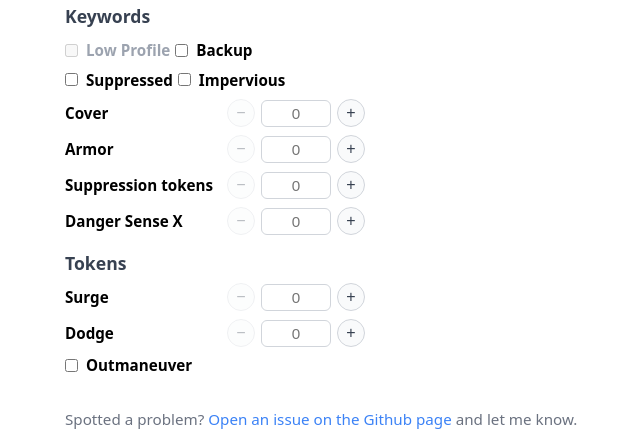
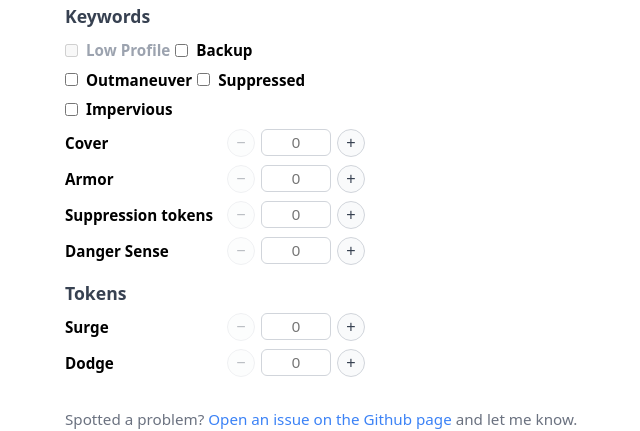
Before and after one commit to dankraus/sw-legion-dice, a React (Vite) app: page / in a window 1280 px wide. Shown: the part 1275-1706 px from the top of the page, without its empty margins (95-735 px from the left). Built offline with nearby package versions, Linux system fonts and the light colour scheme.

Commit message:
feat(ui): Rearrange Outmaneuver checkbox and rename Danger Sense X input

```diff
--- a/src/App.tsx
+++ b/src/App.tsx
@@ -281,6 +281,15 @@ function App() {
             onChange={setBackup}
             guideAnchor="backup"
           />
+
+          <CheckboxToggle
+            id="outmaneuver"
+            label="Outmaneuver"
+            title="Dodge tokens can cancel crits as well as hits."
+            checked={outmaneuver}
+            onChange={setOutmaneuver}
+            guideAnchor="outmaneuver"
+          />
           <CheckboxToggle
             id="suppressed"
             label="Suppressed"
@@ -326,7 +335,7 @@ function App() {
           />
           <NumberInputWithControls
             id="danger-sense-x"
-            label="Danger Sense X"
+            label="Danger Sense"
             value={dangerSenseX}
             onChange={setDangerSenseX}
             min={0}
@@ -354,14 +363,6 @@ function App() {
             onChange={setDodgeTokens}
             title="Cancel one hit per token before rolling defense; crits cannot be dodged."
             guideAnchor="dodge"
-          />
-          <CheckboxToggle
-            id="outmaneuver"
-            label="Outmaneuver"
-            title="Dodge tokens can cancel crits as well as hits."
-            checked={outmaneuver}
-            onChange={setOutmaneuver}
-            guideAnchor="outmaneuver"
           />
           </div>
         </section>
```
Also changed, not shown: 1 other file (tests, documents, lock files or other folders).
